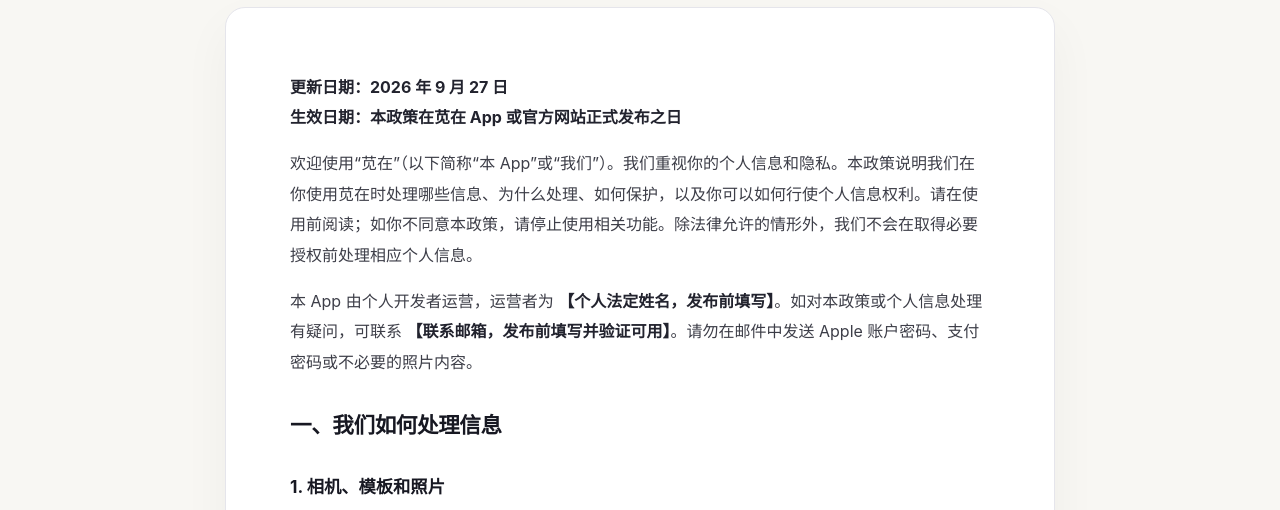
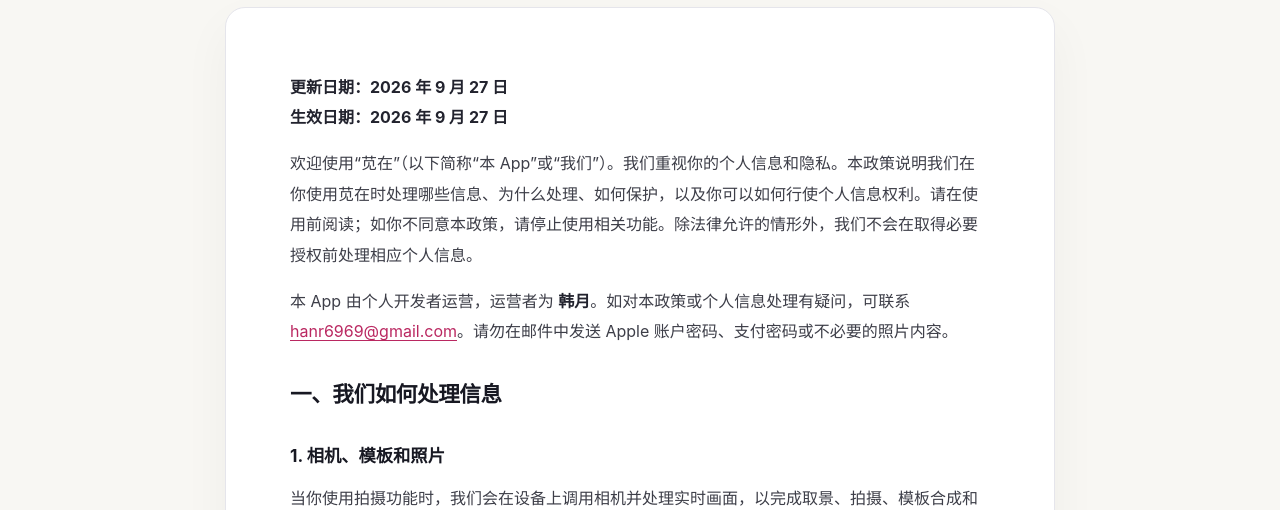
Before and after one commit to rosehahah/xianzai-marketing-site, a plain HTML site: page dist/privacy/index.html in a window 1280 px wide. Shown: the part 286-796 px from the top of the page. Drawn offline with Linux system fonts and the light colour scheme.

Commit message:
Update Site source

```diff
--- a/dist/privacy/index.html
+++ b/dist/privacy/index.html
@@ -8,9 +8,9 @@
 <header class="legal-top"><a class="legal-back" href="/">← 返回苋在</a><a class="brand" href="/" aria-label="苋在首页"><img src="/assets/app-icon.png" alt="" width="40" height="40"><span>苋在</span></a><nav class="legal-top-links" aria-label="法律页面"><a href="/terms/">用户协议</a><a href="/privacy/">隐私政策</a></nav></header>
 <main class="legal-main"><p class="legal-kicker">XIÁNZÀI / LEGAL</p><h1>隐私政策</h1><article class="legal-content"><h1>苋在隐私政策</h1>
 <p><strong>更新日期：2026 年 9 月 27 日</strong><br>
-<strong>生效日期：本政策在苋在 App 或官方网站正式发布之日</strong></p>
+<strong>生效日期：2026 年 9 月 27 日</strong></p>
 <p>欢迎使用“苋在”（以下简称“本 App”或“我们”）。我们重视你的个人信息和隐私。本政策说明我们在你使用苋在时处理哪些信息、为什么处理、如何保护，以及你可以如何行使个人信息权利。请在使用前阅读；如你不同意本政策，请停止使用相关功能。除法律允许的情形外，我们不会在取得必要授权前处理相应个人信息。</p>
-<p>本 App 由个人开发者运营，运营者为 <strong>【个人法定姓名，发布前填写】</strong>。如对本政策或个人信息处理有疑问，可联系 <strong>【联系邮箱，发布前填写并验证可用】</strong>。请勿在邮件中发送 Apple 账户密码、支付密码或不必要的照片内容。</p>
+<p>本 App 由个人开发者运营，运营者为 <strong>韩月</strong>。如对本政策或个人信息处理有疑问，可联系 <a href="mailto:hanr6969@gmail.com">hanr6969@gmail.com</a>。请勿在邮件中发送 Apple 账户密码、支付密码或不必要的照片内容。</p>
 <h2>一、我们如何处理信息</h2>
 <h3>1. 相机、模板和照片</h3>
 <p>当你使用拍摄功能时，我们会在设备上调用相机并处理实时画面，以完成取景、拍摄、模板合成和滤镜效果。拍摄完成的照片或实况照片会按你的操作保存在本机及系统照片图库。开启实况照片时，App 会在你允许后使用麦克风录制与该实况照片有关的声音。</p>
@@ -67,14 +67,14 @@
 <p>我们不会公开你的照片或创作内容，也不会将其出售、出租或用于训练人工智能模型。若服务架构或数据接收方发生实质变化，我们会更新政策并依法取得所需授权。</p>
 <h2>四、你的权利</h2>
 <p>在法律规定的范围内，你可以查询、更正或删除个人信息，撤回同意，限制或拒绝处理，并通过下方联系方式提出请求。我们会核实请求并在法律规定期限内答复。由于本版本没有苋在账号体系，照片、模板、滤镜、拍摄记录及胶卷余额主要保存在你的设备中，你可以通过 App 内功能、iOS 设置或卸载 App 管理或清除；卸载不会自动删除已写入系统照片图库的照片。</p>
-<p>你可以在 iOS“设置”中关闭相机、照片、麦克风或定位权限。对友盟统计，在“设置与帮助—隐私设置”撤回授权后，后续统计停止；此前已依法匿名化的汇总统计可能无法单独识别或删除。行使权利或咨询，请联系：<strong>【联系邮箱】</strong>。</p>
+<p>你可以在 iOS“设置”中关闭相机、照片、麦克风或定位权限。对友盟统计，在“设置与帮助—隐私设置”撤回授权后，后续统计停止；此前已依法匿名化的汇总统计可能无法单独识别或删除。行使权利或咨询，请联系：<a href="mailto:hanr6969@gmail.com">hanr6969@gmail.com</a>。</p>
 <h2>五、未成年人保护</h2>
 <p>苋在面向一般用户，不以未成年人为目标用户。未满 14 周岁的儿童应由父母或其他监护人阅读并同意本政策后使用；儿童个人信息依法属于敏感个人信息，我们仅在法律要求、具有特定目的和充分必要性并取得监护人同意时处理。监护人发现儿童未经同意向我们提供个人信息的，可通过本政策联系方式联系我们处理。未成年人应在监护人指导下使用拍摄和购买功能。</p>
 <h2>六、本政策的更新</h2>
 <p>产品功能、法律要求或数据处理方式发生变化时，我们可能更新本政策。重大变化会通过 App 内显著提示等合理方式告知，并在依法需要时重新取得同意。未经必要告知或授权，我们不会以更新政策为由扩大既有信息处理范围。本政策的更新日期见文首。</p>
 <h2>七、联系我们</h2>
-<p>运营者：<strong>【个人法定姓名，发布前填写】</strong><br>
-联系邮箱：<strong>【联系邮箱，发布前填写并验证可用】</strong></p>
+<p>运营者：<strong>韩月</strong><br>
+联系邮箱：<a href="mailto:hanr6969@gmail.com">hanr6969@gmail.com</a></p>
 <h2>相关规则</h2>
 <ul>
 <li><a href="https://www.umeng.com/page/policy/">友盟+隐私政策</a></li>
```
Also changed, not shown: dist/privacy.html (+5 -5 lines), dist/terms.html (+4 -4 lines), dist/terms/index.html (+4 -4 lines), 2 other files.
